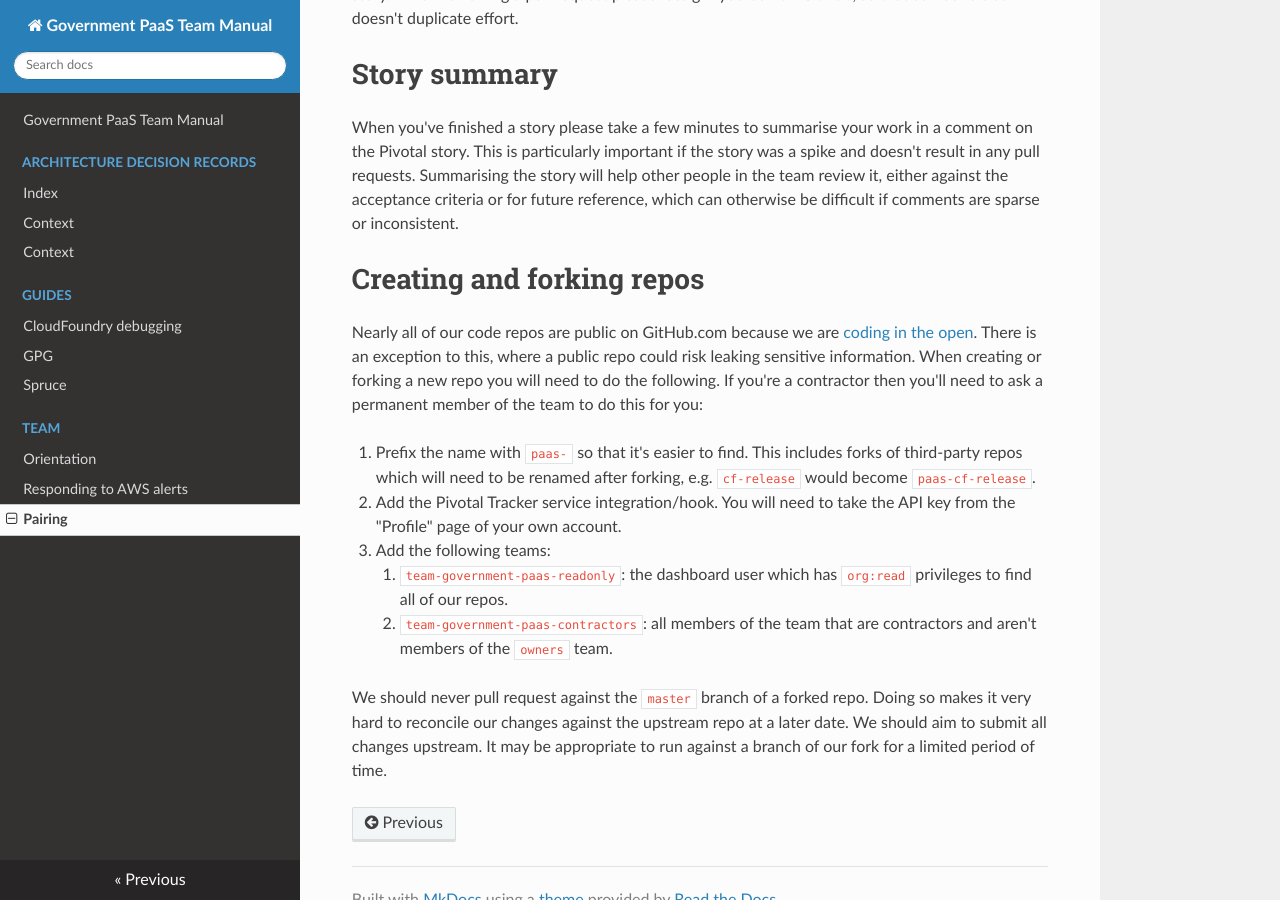
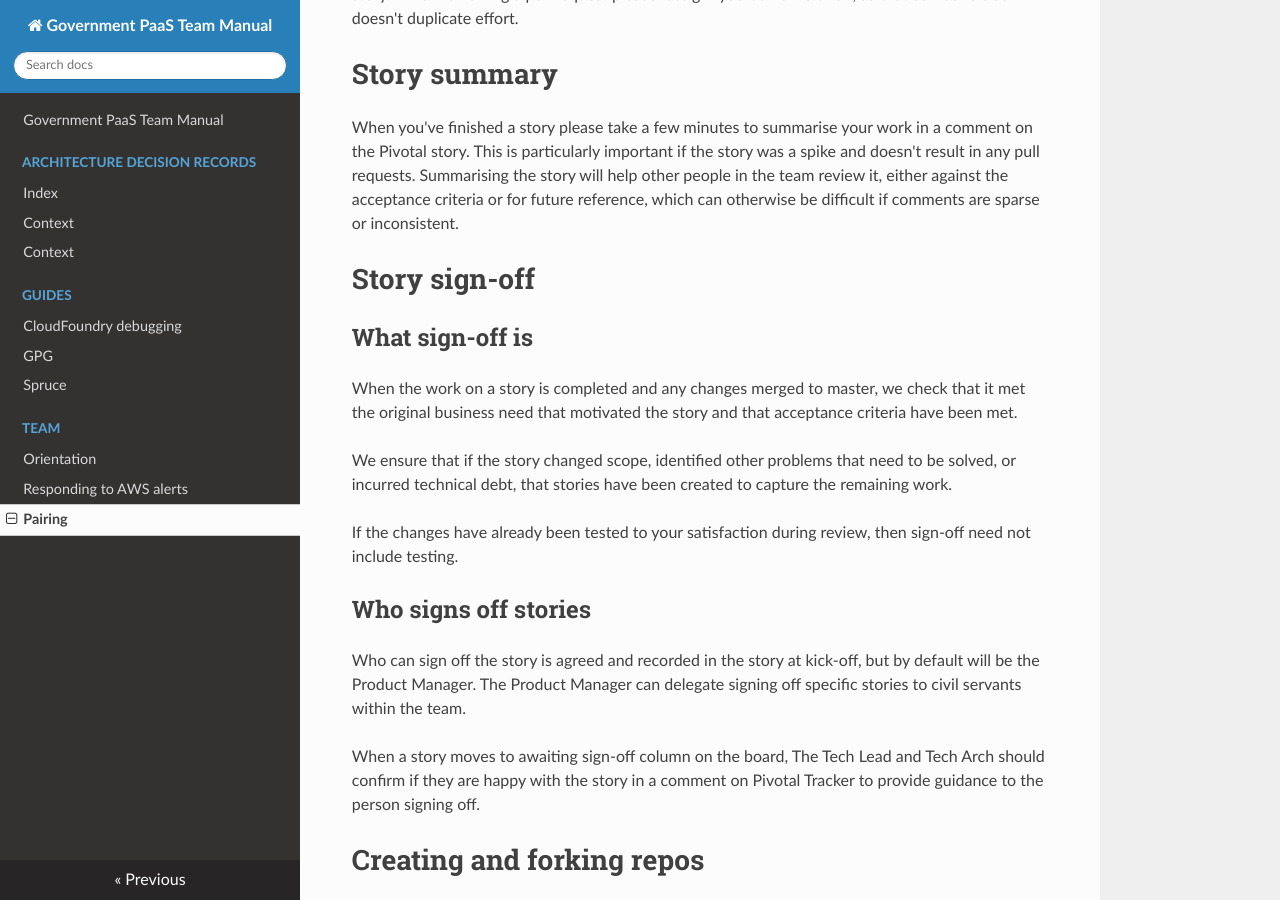
Before and after one commit to alphagov/paas-team-manual, an MkDocs documentation site: the page built from docs/team/working_practices.md, in a window 1280 px wide and 900 px high, scrolled down 1033 px. Built offline with MkDocs 1.6.1, drawn with Linux system fonts in a browser that asks for light colours; nearby versions of some CDN libraries.

Commit message:
Document who can and how we sign off stories
Yesterday we met to agree what sign off is for and who can do it. This
summarises that conversation.

```diff
--- a/docs/team/working_practices.md
+++ b/docs/team/working_practices.md
@@ -60,6 +60,31 @@ the story will help other people in the team review it, either against the
 acceptance criteria or for future reference, which can otherwise be
 difficult if comments are sparse or inconsistent.
 
+# Story sign-off
+
+## What sign-off is
+
+When the work on a story is completed and any changes merged to master, we
+check that it met the original business need that motivated the story and that
+acceptance criteria have been met.
+
+We ensure that if the story changed scope, identified other problems that need
+to be solved, or incurred technical debt, that stories have been created to
+capture the remaining work.
+
+If the changes have already been tested to your satisfaction during review,
+then sign-off need not include testing.
+
+## Who signs off stories
+
+Who can sign off the story is agreed and recorded in the story at kick-off, but
+by default will be the Product Manager. The Product Manager can delegate
+signing off specific stories to civil servants within the team.
+
+When a story moves to awaiting sign-off column on the board, The Tech Lead and
+Tech Arch should confirm if they are happy with the story in a comment on
+Pivotal Tracker to provide guidance to the person signing off.
+
 # Creating and forking repos
 
 Nearly all of our code repos are public on GitHub.com because we are [coding
```
